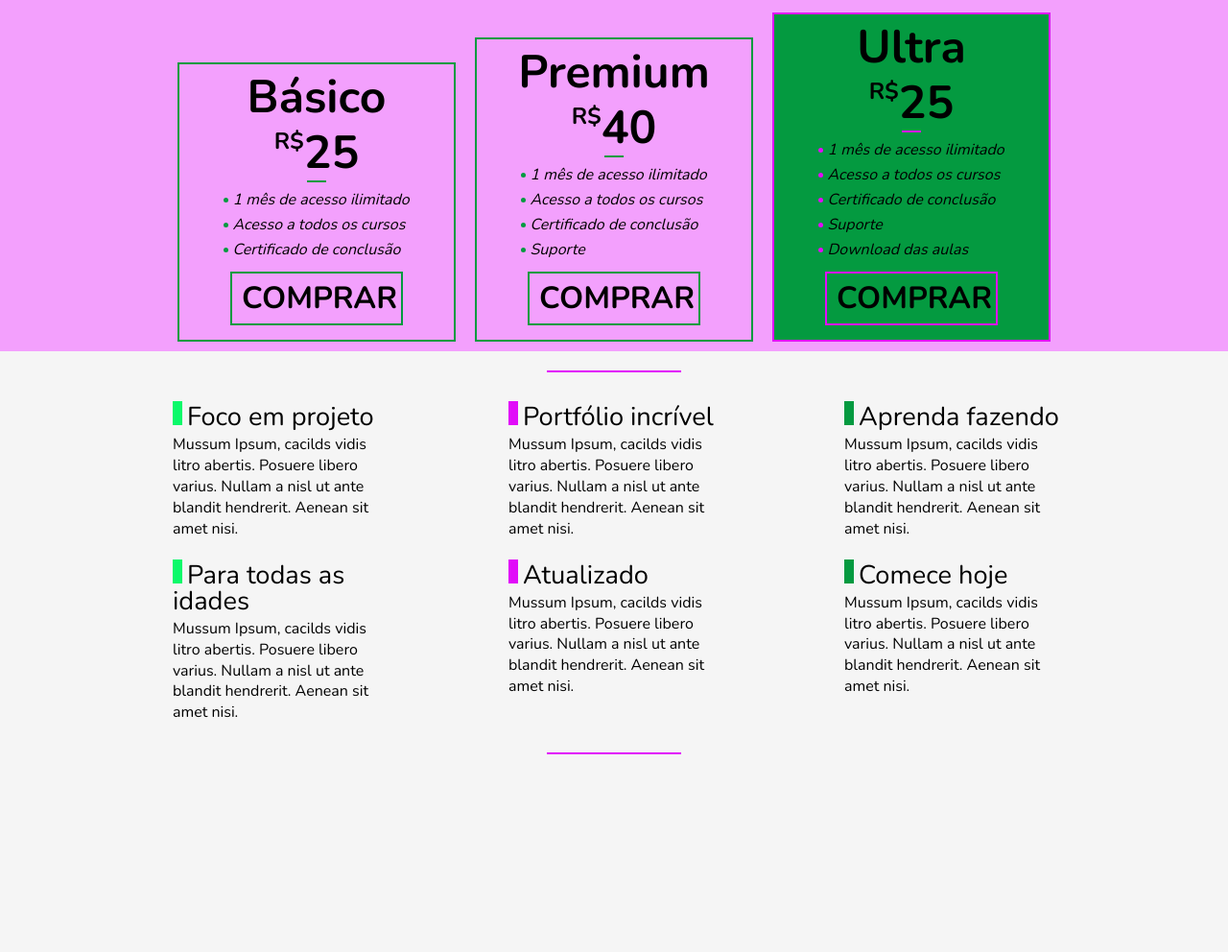
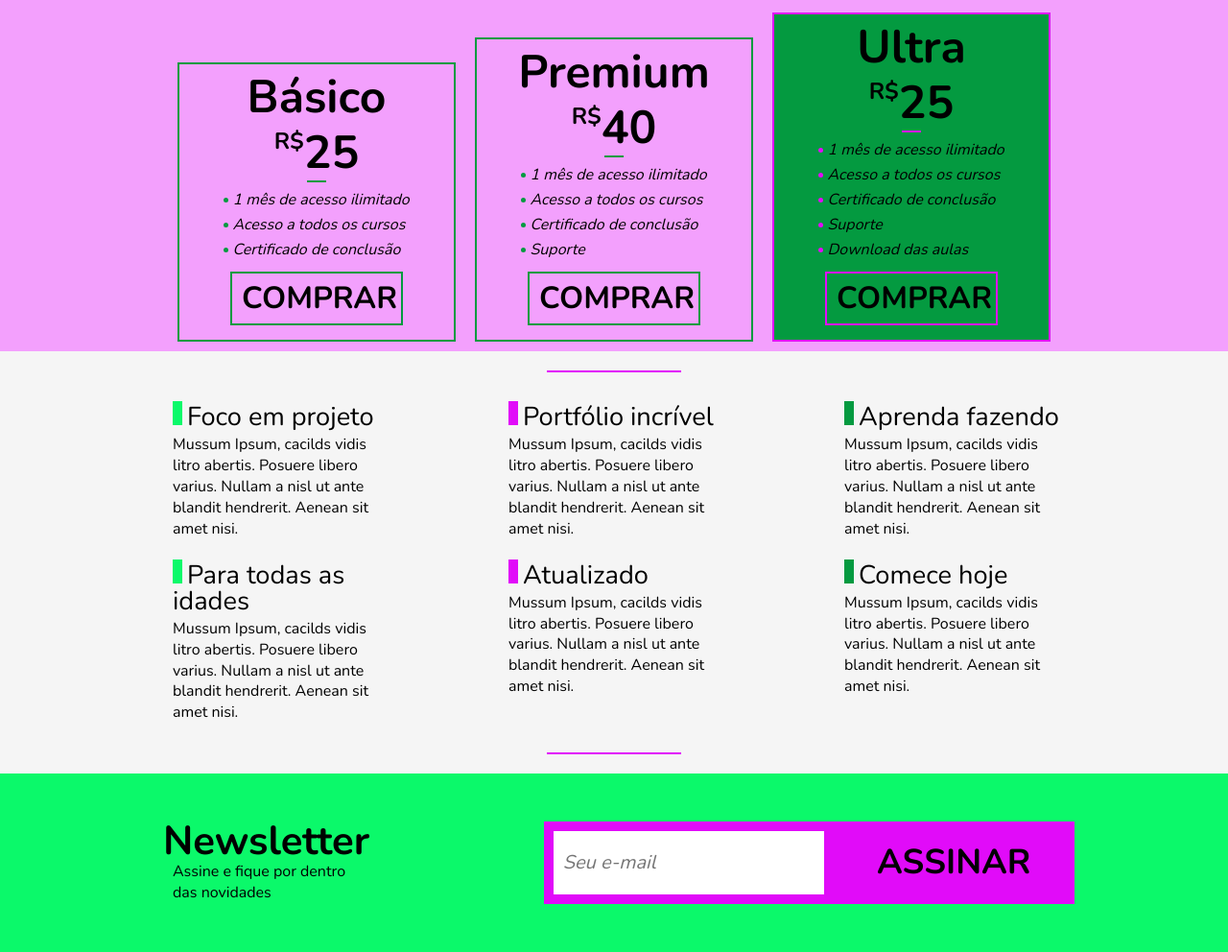
Before and after one commit to pedrohar98/curso-html-04, a plain HTML site: page index.html in a window 1280 px wide. Shown: the part 1336-2328 px from the top of the page at 96% size. Before the commit the page ends 2142 px from the top, so only its background shows below. Drawn offline with nearby package versions, Linux system fonts and the light colour scheme.

Commit message:
Desenvolvendo HTML e estilizando CSS da tag .newsletter

```diff
--- a/css/style.css
+++ b/css/style.css
@@ -319,6 +319,59 @@ img {
 
 /* 8. Newsletter
 /**********************************/
+.newsletter {
+    background-color: var(--clr-green-light);
+}
+
+.newsletter-c {
+    max-width: 960px;
+    margin: 0 auto;
+    padding: 50px 0;
+    display: flex;
+    flex-wrap: wrap;
+}
+
+.newsletter-info {
+    flex: 1 1 260px;
+    padding-left: 10px;
+}
+
+.newsletter-info__titulo {
+    font-size: 2.62rem;
+    font-weight: bold;
+}
+
+.newsletter-form {
+    flex: 2 1 260px;
+    display: flex;
+}
+
+.newsletter-form__input {
+    flex: 3 1 260px;
+    font-size: 1.25rem;
+    width: 325px;
+    color: black;
+    font-style: italic;
+    font-family: var(--ff-primary);
+    border: 10px solid var(--clr-pink-dark);
+    padding: 10px;
+    margin: 0;
+    border-radius: 0px;
+}
+
+.newsletter-form__submit {
+    flex: 1 1 260px;
+    width: 192px;
+    font-family: var(--ff-primary);
+    font-size: 2.25rem;
+    font-weight: bold;
+    text-transform: uppercase;
+    background: var(--clr-pink-dark);
+    color: black;
+    cursor: pointer;
+    border: none;
+    padding: 15px;
+}
 
 /**********************************/
 
--- a/index.html
+++ b/index.html
@@ -209,6 +209,18 @@
 
     <hr>
 
+    <section class="newsletter">
+        <div class="newsletter-c">
+            <div class="newsletter-info">
+                <h2 class="newsletter-info__titulo">Newsletter</h2>
+                <p class="newsletter-info__descricao">Assine e fique por dentro <br> das novidades</p>
+            </div> <!-- .newsletter-info -->
+            <form action="" class="newsletter-form">
+                <input type="text" placeholder="Seu e-mail" class="newsletter-form__input">
+                <button type="submit" class="newsletter-form__submit">Assinar</button>
+            </form> <!-- .newsletter-form -->
+        </div> <!-- .newsletter-c -->
+    </section> <!-- .newsletter -->
 </body>
 
 </html>
```
